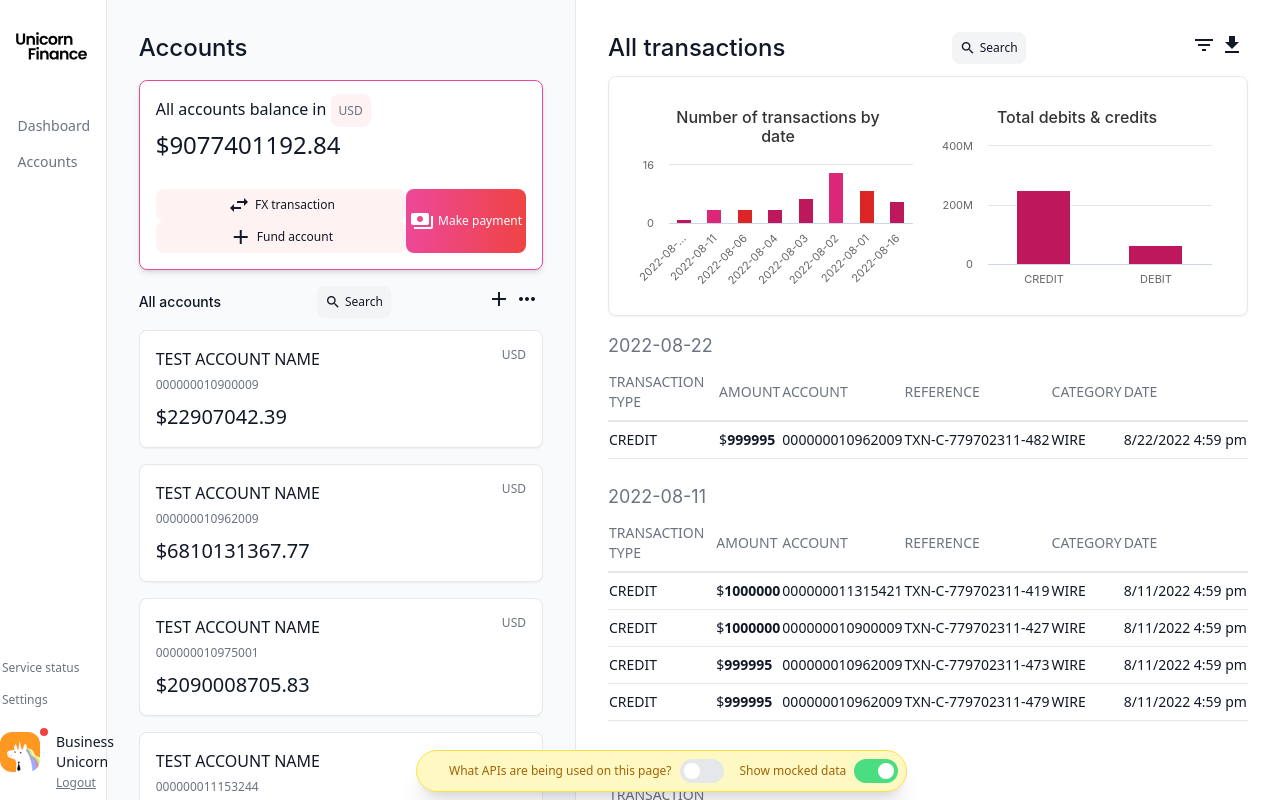
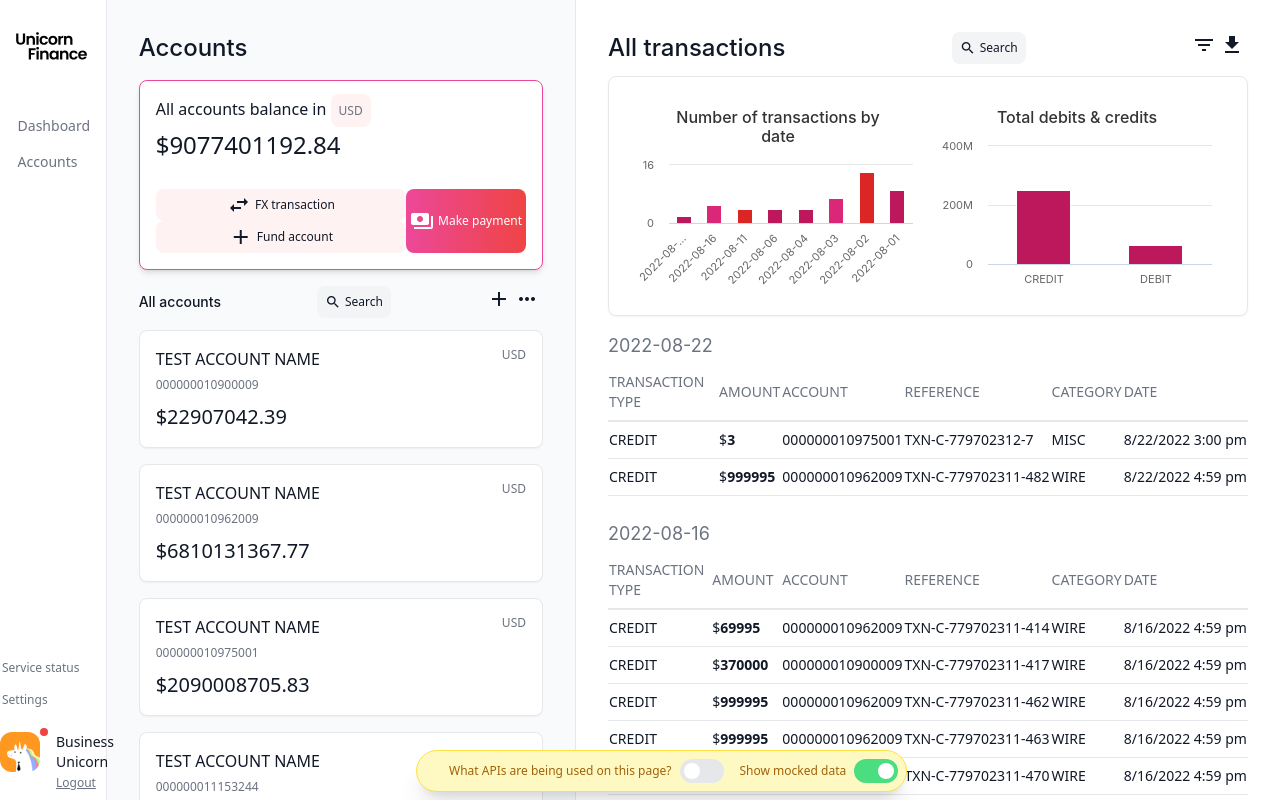
Before and after one commit to jpmorganchase/payments, a React (Create React App) app in the folder app/client/: page / in a window 1280 px wide. Shown: the top 800 px of the page. Built offline with nearby package versions, Linux system fonts and the light colour scheme.

Commit message:
Updating mocked data

```diff
--- a/app/client/src/components/transactionInformationPanel/index.js
+++ b/app/client/src/components/transactionInformationPanel/index.js
@@ -36,7 +36,12 @@
         transactions: groups[date],
       };
     });
-    return groupArrays.slice().sort((a, b) => (a < b ? 1 : -1));
+    // https://stackoverflow.com/questions/10123953/how-to-sort-an-object-array-by-date-property
+    return groupArrays.sort(function (a, b) {
+      // Turn your strings into dates, and then subtract them
+      // to get a value that is either negative, positive, or zero.
+      return new Date(b.date) - new Date(a.date);
+    });
   };
 
   const groupedByDayTransactions = groupTransactionsByDay(transactionData);
```
Also changed, not shown: app/client/src/mockedJson/uf-transactions.json.
